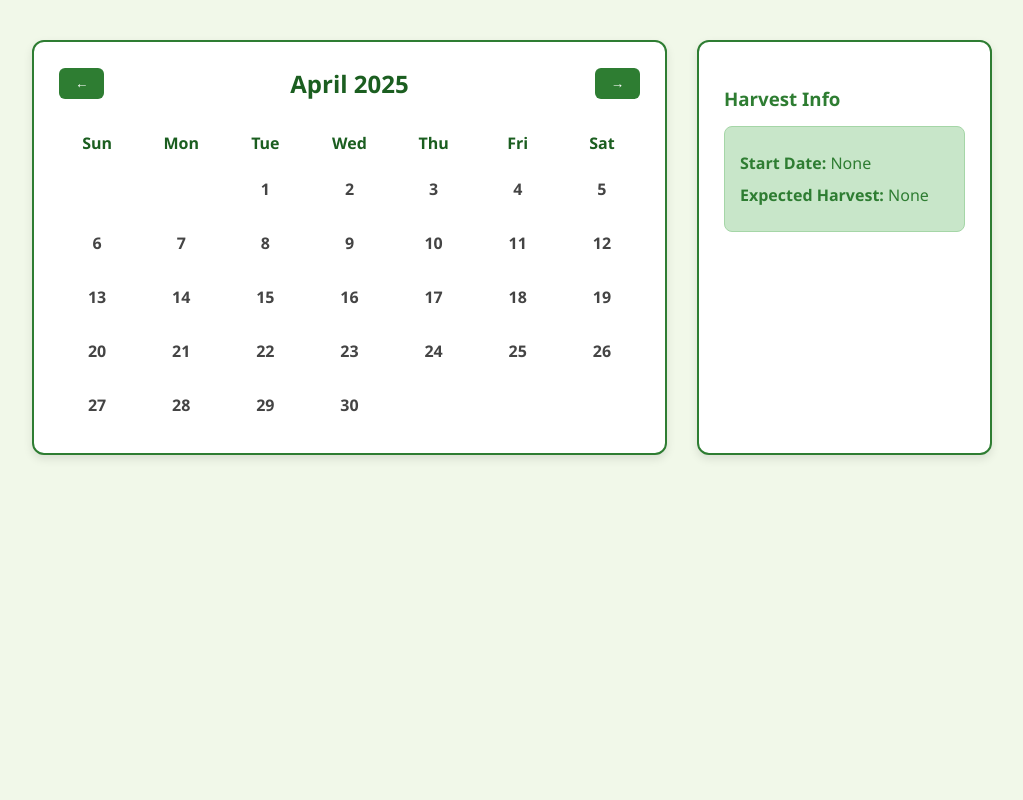
After one commit to jcdb15/THESIS-SYSTEM, a Django app: page /harvest-calendar/ in a window 1280 px wide. The commit adds this page. Shown: the whole page, without its empty margins (128-1151 px from the left). Run offline with Django 5.2, Linux system fonts and the light colour scheme.

Commit message:
added file

```diff
--- a/LAPAFARA SYSTEM/app1/media/historical_plant_data.csv
+++ b/LAPAFARA SYSTEM/app1/media/historical_plant_data.csv
@@ -1,7 +1,6 @@
 Plant Name,Year,Planting Month,Soil Type,Fertilizer,Growth Duration (Months),Harvest Month
-Rice,2021,2,Loamy,Organic,5-9,7
-Rice,2020,7,Loamy,Organic,3-5,7
-Rice,2020,10,Loamy,Organic,3-6,8
-Rice,2023,21,Loamy,Organic,3-6,8
-Rice,2022,25,Loamy,Organic,3-6,8
-Rice,2025,19,Loamy,Organic,3-6,8
+Rice,2025,8,Loamy,Organic,5-7,7
+Rice,2022,5,Loamy,Organic,3-5,7
+Rice,2022,10,Loamy,Organic,3-5,7
+Rice,2021,3,Loamy,Organic,5-7,7
+Rice,2020,2,Loamy,Organic,5-7,7
--- a/LAPAFARA SYSTEM/app1/urls.py
+++ b/LAPAFARA SYSTEM/app1/urls.py
@@ -22,6 +22,7 @@ router.register(r'members', MemberViewSet, basename='member')
 
 
 urlpatterns = [
+    path('harvest-calendar/', views.harvest_calendar_view, name='harvest_calendar'),
     path('historical-data/', views.historical_data_view, name='historical_data'),
     path('load-historical-data/', views.load_historical_data, name='load_historical_data'),
     path('add-row/', views.add_row, name='add_row'),
--- a/LAPAFARA SYSTEM/app1/views.py
+++ b/LAPAFARA SYSTEM/app1/views.py
@@ -501,59 +501,81 @@ def add_row(request):
     return HttpResponseBadRequest('Invalid request method')
 
 
+# Set BASE_DIR to the project root (adjust if needed)
+BASE_DIR = os.path.dirname(os.path.dirname(os.path.abspath(__file__)))
+DATA_PATH = os.path.join(BASE_DIR, 'app1', 'media', 'historical_plant_data.csv')
+
 @csrf_exempt
 def delete_row(request):
     if request.method == "POST":
         try:
-            # Get data from request
             data = json.loads(request.body)
-            plant_name = data.get("Plant")
-            year = data.get("Year")
-            planting_month = data.get("Planting Month")
-            soil_type = data.get("Soil Type")
-            fertilizer = data.get("Fertilizer")
-            growth_duration = data.get("Growth Duration (months)")
-            harvest_month = data.get("Harvest Month")
 
-            # Absolute path to the CSV file
-            csv_file_path = os.path.join(settings.MEDIA_ROOT, "historical_plant_data.csv")
+            month_name_to_number = {
+                "January": 1, "February": 2, "March": 3, "April": 4,
+                "May": 5, "June": 6, "July": 7, "August": 8,
+                "September": 9, "October": 10, "November": 11, "December": 12
+            }
 
-            # Ensure the file exists
-            if not os.path.exists(csv_file_path):
-                return JsonResponse({"status": "error", "message": "CSV file not found"})
+            updated_rows = []
+            deleted = False
 
-            # Read the CSV file
-            with open(csv_file_path, mode='r', newline='', encoding="utf-8") as file:
-                rows = list(csv.reader(file))
+            with open(DATA_PATH, mode="r", newline="", encoding="utf-8") as file:
+                reader = csv.DictReader(file)
+                for row in reader:
+                    # Normalize months
+                    planting_month = row["Planting Month"]
+                    harvest_month = row["Harvest Month"]
 
-            # Filter rows to remove the one we want to delete
-            rows = [row for row in rows if not (
-                row[0] == plant_name and
-                row[1] == str(year) and
-                row[2] == str(planting_month) and
-                row[3].lower() == soil_type.lower() and
-                row[4].lower() == fertilizer.lower() and
-                row[5] == str(growth_duration) and
-                row[6] == str(harvest_month)
-            )]
+                    if planting_month.isdigit():
+                        planting_month = int(planting_month)
+                    else:
+                        planting_month = month_name_to_number.get(planting_month.strip(), planting_month)
 
-            # Save the updated rows back to the CSV file
-            with open(csv_file_path, mode='w', newline='', encoding="utf-8") as file:
-                writer = csv.writer(file)
-                writer.writerows(rows)
+                    if harvest_month.isdigit():
+                        harvest_month = int(harvest_month)
+                    else:
+                        harvest_month = month_name_to_number.get(harvest_month.strip(), harvest_month)
 
-            return JsonResponse({"status": "success", "message": "Row deleted successfully"})
+                    match = (
+                        row["Plant Name"].strip() == data["Plant"].strip() and
+                        row["Year"].strip() == str(data["Year"]).strip() and
+                        int(planting_month) == int(data["Planting Month"]) and
+                        row["Soil Type"].strip() == data["Soil Type"].strip() and
+                        row["Fertilizer"].strip() == data["Fertilizer"].strip() and
+                        str(row["Growth Duration (Months)"]).strip() == str(data["Growth Duration (months)"]).strip() and
+                        int(harvest_month) == int(data["Harvest Month"])
+                    )
+
+                    if not match:
+                        updated_rows.append(row)
+                    else:
+                        deleted = True
+
+            if not deleted:
+                return JsonResponse({"status": "error", "message": "Row not found to delete."})
+
+            with open(DATA_PATH, mode="w", newline="", encoding="utf-8") as file:
+                fieldnames = ["Plant Name", "Year", "Planting Month", "Soil Type", "Fertilizer", "Growth Duration (Months)", "Harvest Month"]
+                writer = csv.DictWriter(file, fieldnames=fieldnames)
+                writer.writeheader()
+                writer.writerows(updated_rows)
+
+            return JsonResponse({"status": "success"})
 
         except Exception as e:
             return JsonResponse({"status": "error", "message": str(e)})
 
-    return JsonResponse({"status": "error", "message": "Invalid request"})
-
+    return JsonResponse({"status": "error", "message": "Invalid request method."})
 
 
 def add_member_view(request):
     # Your view logic for adding a member
     return render(request, 'add_member_template.html')
 
+def harvest_calendar_view(request):
+    # Your logic here
+   return render(request, 'harvest_calendar.html')
+
 
 #trys
--- /dev/null
+++ b/LAPAFARA SYSTEM/templates/harvest_calendar.html
@@ -0,0 +1,239 @@
+<!DOCTYPE html>
+<html lang="en">
+<head>
+  <meta charset="UTF-8">
+  <meta name="viewport" content="width=device-width, initial-scale=1.0">
+  <title>Harvest Calendar</title>
+  <style>
+    :root {
+      --primary: #2e7d32;
+      --primary-light: #c8e6c9;
+      --bg: #f1f8e9;
+      --text-dark: #1b5e20;
+    }
+
+    * { box-sizing: border-box; }
+
+    body {
+      margin: 0;
+      padding: 0;
+      font-family: 'Segoe UI', sans-serif;
+      background-color: var(--bg);
+      display: flex;
+      justify-content: center;
+      align-items: flex-start;
+      min-height: 100vh;
+    }
+
+    .container {
+      display: flex;
+      flex-wrap: wrap;
+      gap: 30px;
+      padding: 40px 20px;
+      max-width: 1000px;
+      width: 100%;
+    }
+
+    .calendar, .sidebar {
+      background: white;
+      border-radius: 12px;
+      box-shadow: 0 4px 10px rgba(0, 0, 0, 0.1);
+      padding: 25px;
+      border: 2px solid var(--primary);
+    }
+
+    .calendar {
+      flex: 1 1 600px;
+    }
+
+    .calendar-header {
+      display: flex;
+      justify-content: space-between;
+      align-items: center;
+      margin-bottom: 20px;
+    }
+
+    .calendar-header h2 {
+      color: var(--text-dark);
+      margin: 0;
+    }
+
+    .calendar-header button {
+      background-color: var(--primary);
+      color: white;
+      border: none;
+      padding: 8px 16px;
+      border-radius: 6px;
+      cursor: pointer;
+      font-weight: bold;
+      transition: background-color 0.3s;
+    }
+
+    .calendar-header button:hover {
+      background-color: #1b5e20;
+    }
+
+    .calendar-days {
+      display: grid;
+      grid-template-columns: repeat(7, 1fr);
+      gap: 8px;
+    }
+
+    .calendar-days div {
+      padding: 12px;
+      border-radius: 6px;
+      text-align: center;
+      background-color: #fff;
+      transition: 0.3s;
+      cursor: pointer;
+      font-weight: bold;
+      color: #444;
+    }
+
+    .calendar-days .weekdays {
+      background-color: transparent;
+      font-weight: bold;
+      color: var(--text-dark);
+      cursor: default;
+    }
+
+    .calendar-days .day:hover {
+      background-color: var(--primary-light);
+    }
+
+    .calendar-days .current-day {
+      background-color: red;
+      color: white;
+    }
+
+    .calendar-days .harvest-day {
+      background-color: #ffcc80;
+      color: #000;
+    }
+
+    .sidebar {
+      flex: 1 1 260px;
+      max-width: 300px;
+    }
+
+    .sidebar h3 {
+      color: var(--primary);
+      margin-bottom: 15px;
+    }
+
+    .info-box {
+      background-color: var(--primary-light);
+      padding: 15px;
+      border-radius: 8px;
+      border: 1px solid #a5d6a7;
+    }
+
+    .info-box p {
+      margin: 10px 0;
+      color: #2e7d32;
+      font-size: 16px;
+    }
+
+    @media (max-width: 768px) {
+      .container {
+        flex-direction: column;
+        align-items: center;
+      }
+
+      .calendar, .sidebar {
+        width: 100%;
+      }
+    }
+  </style>
+</head>
+<body>
+
+<div class="container">
+  <div class="calendar">
+    <div class="calendar-header">
+      <button id="prev-month">←</button>
+      <h2 id="month-year"></h2>
+      <button id="next-month">→</button>
+    </div>
+    <div class="calendar-days">
+      <div class="weekdays">Sun</div>
+      <div class="weekdays">Mon</div>
+      <div class="weekdays">Tue</div>
+      <div class="weekdays">Wed</div>
+      <div class="weekdays">Thu</div>
+      <div class="weekdays">Fri</div>
+      <div class="weekdays">Sat</div>
+    </div>
+    <div id="days" class="calendar-days"></div>
+  </div>
+
+  <div class="sidebar">
+    <h3>Harvest Info</h3>
+    <div class="info-box" id="selection-info">
+      <p><strong>Start Date:</strong> <span id="start-date">None</span></p>
+      <p><strong>Expected Harvest:</strong> <span id="harvest-date">None</span></p>
+    </div>
+  </div>
+</div>
+
+<script>
+  const monthNames = ["January", "February", "March", "April", "May", "June",
+                      "July", "August", "September", "October", "November", "December"];
+  let currentDate = new Date();
+
+  function renderCalendar() {
+    const month = currentDate.getMonth();
+    const year = currentDate.getFullYear();
+    document.getElementById('month-year').textContent = `${monthNames[month]} ${year}`;
+
+    const firstDayOfMonth = new Date(year, month, 1);
+    const lastDayOfMonth = new Date(year, month + 1, 0);
+    const totalDaysInMonth = lastDayOfMonth.getDate();
+    const startingDay = firstDayOfMonth.getDay();
+    const daysContainer = document.getElementById('days');
+    daysContainer.innerHTML = "";
+
+    const plantingDateStr = localStorage.getItem('plantingDate'); // Get from localStorage
+    const plantingDate = plantingDateStr ? new Date(plantingDateStr) : null;
+
+    for (let i = 0; i < startingDay; i++) {
+      daysContainer.innerHTML += "<div></div>";
+    }
+
+    for (let day = 1; day <= totalDaysInMonth; day++) {
+      const dayElement = document.createElement("div");
+      dayElement.textContent = day;
+      dayElement.classList.add("day");
+
+      const dateStr = `${year}-${String(month + 1).padStart(2, '0')}-${String(day).padStart(2, '0')}`;
+
+      const thisDate = new Date(dateStr);
+      if (plantingDate && thisDate.toDateString() === plantingDate.toDateString()) {
+        dayElement.classList.add("current-day");
+        document.getElementById("start-date").textContent = plantingDate.toDateString();
+
+        const harvestDate = new Date(plantingDate);
+        harvestDate.setDate(harvestDate.getDate() + 30);
+        document.getElementById("harvest-date").textContent = harvestDate.toDateString();
+      }
+
+      daysContainer.appendChild(dayElement);
+    }
+  }
+
+  document.getElementById('prev-month').addEventListener('click', () => {
+    currentDate.setMonth(currentDate.getMonth() - 1);
+    renderCalendar();
+  });
+
+  document.getElementById('next-month').addEventListener('click', () => {
+    currentDate.setMonth(currentDate.getMonth() + 1);
+    renderCalendar();
+  });
+
+  renderCalendar();
+</script>
+
+
+</body>
+</html>
--- a/LAPAFARA SYSTEM/templates/home.html
+++ b/LAPAFARA SYSTEM/templates/home.html
@@ -148,7 +148,7 @@
 
 			  <div class="card">
 				<div class="card-inner">
-					<p class="text-primary">Product</p>
+					<p class="text-primary">Data</p>
 					<i class='bx bxs-basket' style='font-size: 36px;'></i>
 				</div>
 				<span class="text-primary font-weight-bold">0</span>
```
Also changed, not shown: LAPAFARA SYSTEM/app1/static/testapp/js/harvest_calendar.js (added, +8 -0 lines), LAPAFARA SYSTEM/app1/static/testapp/js/plantgrowth.js (+58 -0 lines), LAPAFARA SYSTEM/templates/plantgrowth.html (+9 -0 lines), not.html (+98 -167 lines), LAPAFARA SYSTEM/app1/media/plants/plant_growth_and_harvest_chart_14.png (added), 2 other files.
